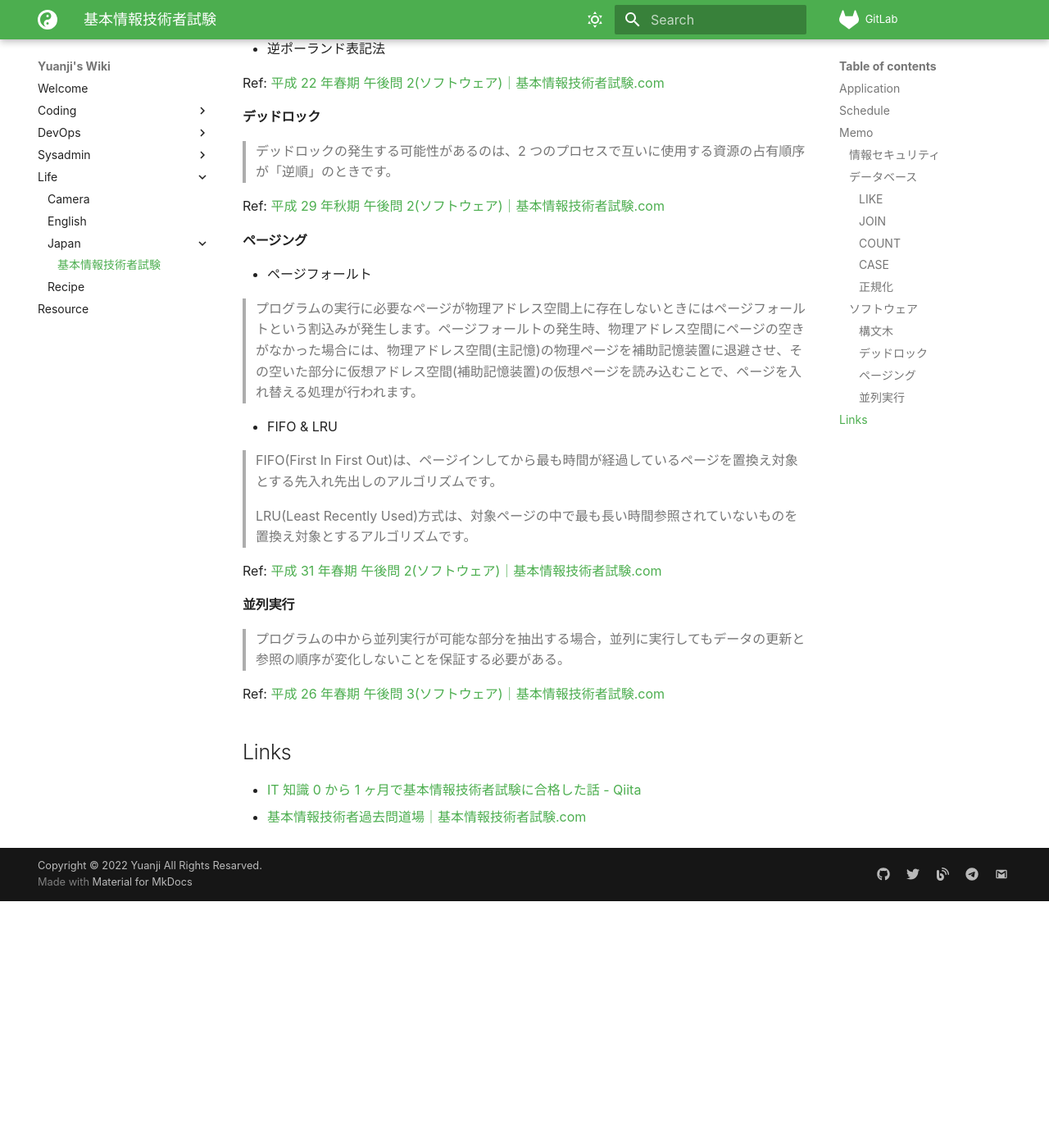
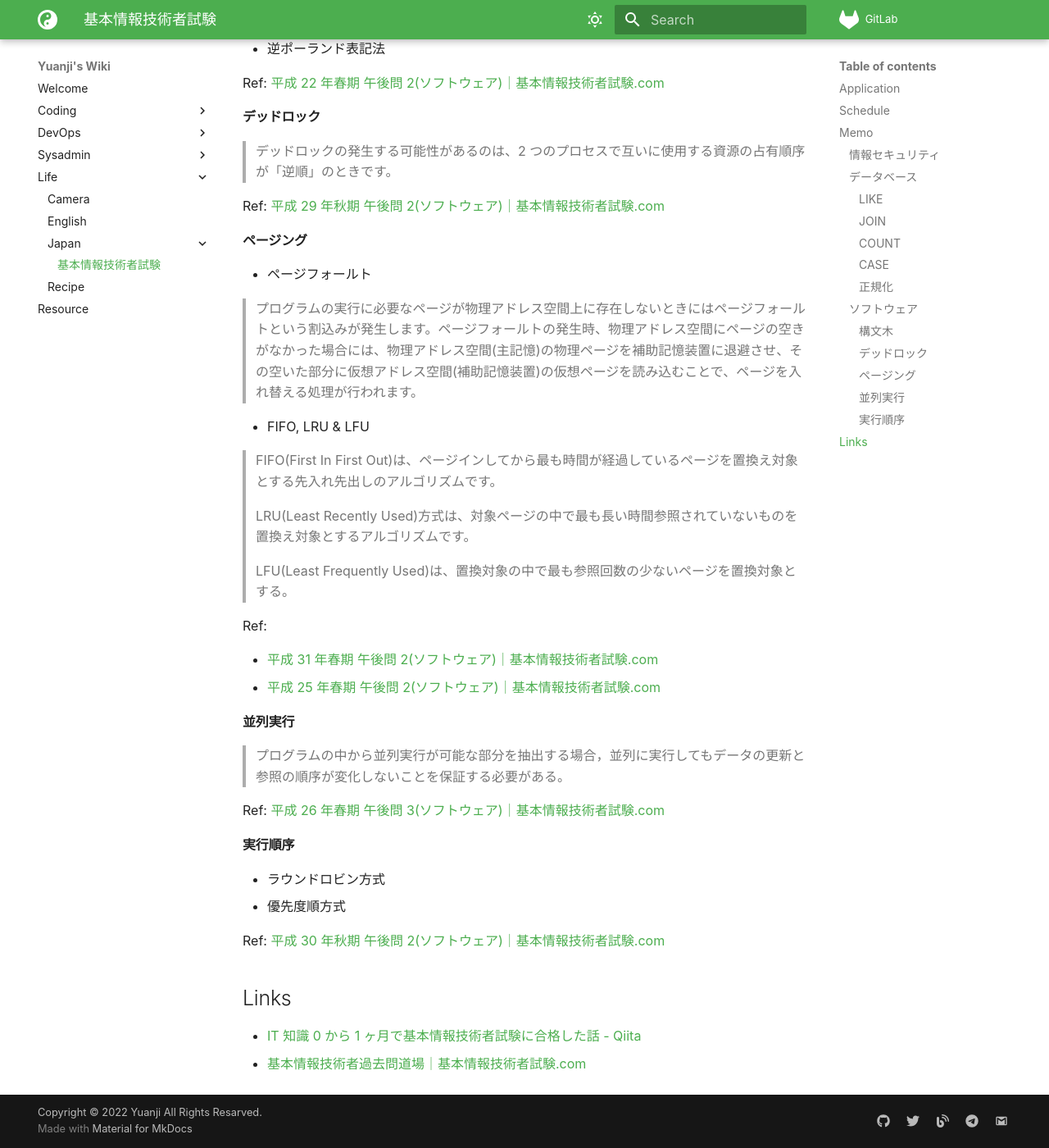
Before and after one commit to yuanji-dev/wiki, an MkDocs documentation site: the page built from docs/life/japan/fe.md, in a window 1280 px wide and 1400 px high, scrolled down 2289 px. Shown: the whole window at 82% size. Built offline with MkDocs 1.6.1 and Material for MkDocs 9.7.7, drawn with Linux system fonts in a browser that asks for light colours; some web fonts are replaced; comment, search, counter and statistics services are not loaded; before the commit the page ends 3388 px from its top, so only the background shows below that.

Commit message:
feat: update fe.md

```diff
--- a/docs/life/japan/fe.md
+++ b/docs/life/japan/fe.md
@@ -105,13 +105,18 @@ Ref: [平成 29 年秋期 午後問 2(ソフトウェア)｜基本情報技術
 
 > プログラムの実行に必要なページが物理アドレス空間上に存在しないときにはページフォールトという割込みが発生します。ページフォールトの発生時、物理アドレス空間にページの空きがなかった場合には、物理アドレス空間(主記憶)の物理ページを補助記憶装置に退避させ、その空いた部分に仮想アドレス空間(補助記憶装置)の仮想ページを読み込むことで、ページを入れ替える処理が行われます。
 
-- FIFO & LRU
+- FIFO, LRU & LFU
 
 > FIFO(First In First Out)は、ページインしてから最も時間が経過しているページを置換え対象とする先入れ先出しのアルゴリズムです。
 >
 > LRU(Least Recently Used)方式は、対象ページの中で最も長い時間参照されていないものを置換え対象とするアルゴリズムです。
+>
+> LFU(Least Frequently Used)は、置換対象の中で最も参照回数の少ないページを置換対象とする。
 
-Ref: [平成 31 年春期 午後問 2(ソフトウェア)｜基本情報技術者試験.com](https://www.fe-siken.com/kakomon/31_haru/pm02.html)
+Ref:
+
+- [平成 31 年春期 午後問 2(ソフトウェア)｜基本情報技術者試験.com](https://www.fe-siken.com/kakomon/31_haru/pm02.html)
+- [平成 25 年春期 午後問 2(ソフトウェア)｜基本情報技術者試験.com](https://www.fe-siken.com/kakomon/25_haru/pm02.html)
 
 #### 並列実行
 
@@ -119,6 +124,13 @@ Ref: [平成 31 年春期 午後問 2(ソフトウェア)｜基本情報技術
 
 Ref: [平成 26 年春期 午後問 3(ソフトウェア)｜基本情報技術者試験.com](https://www.fe-siken.com/kakomon/26_haru/pm03.html)
 
+#### 実行順序
+
+- ラウンドロビン方式
+- 優先度順方式
+
+Ref: [平成 30 年秋期 午後問 2(ソフトウェア)｜基本情報技術者試験.com](https://www.fe-siken.com/kakomon/30_aki/pm02.html)
+
 ## Links
 
 - [IT 知識 0 から 1 ヶ月で基本情報技術者試験に合格した話 - Qiita](https://qiita.com/yusuke_blog1026/items/d6b079fa026ce6776773)
```
